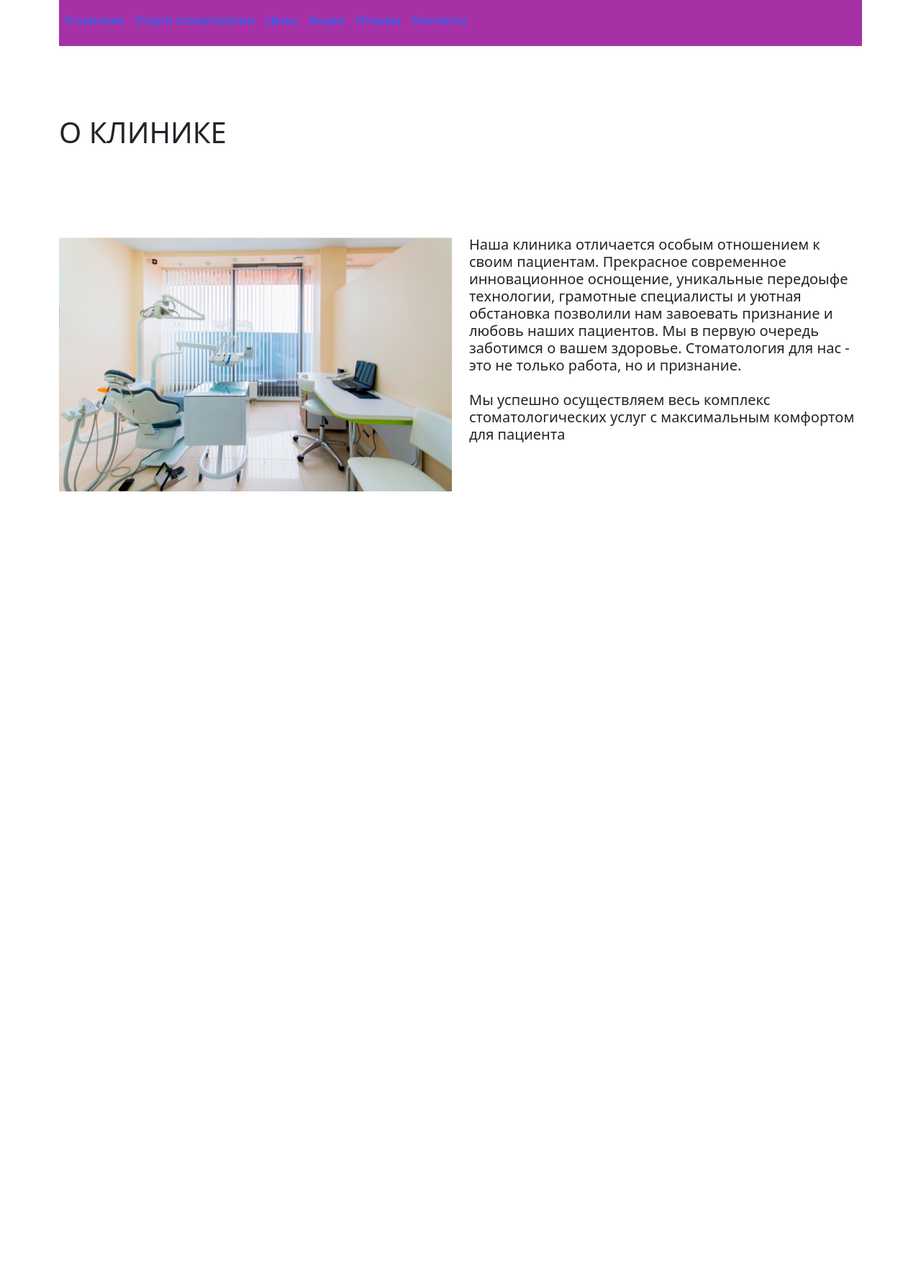
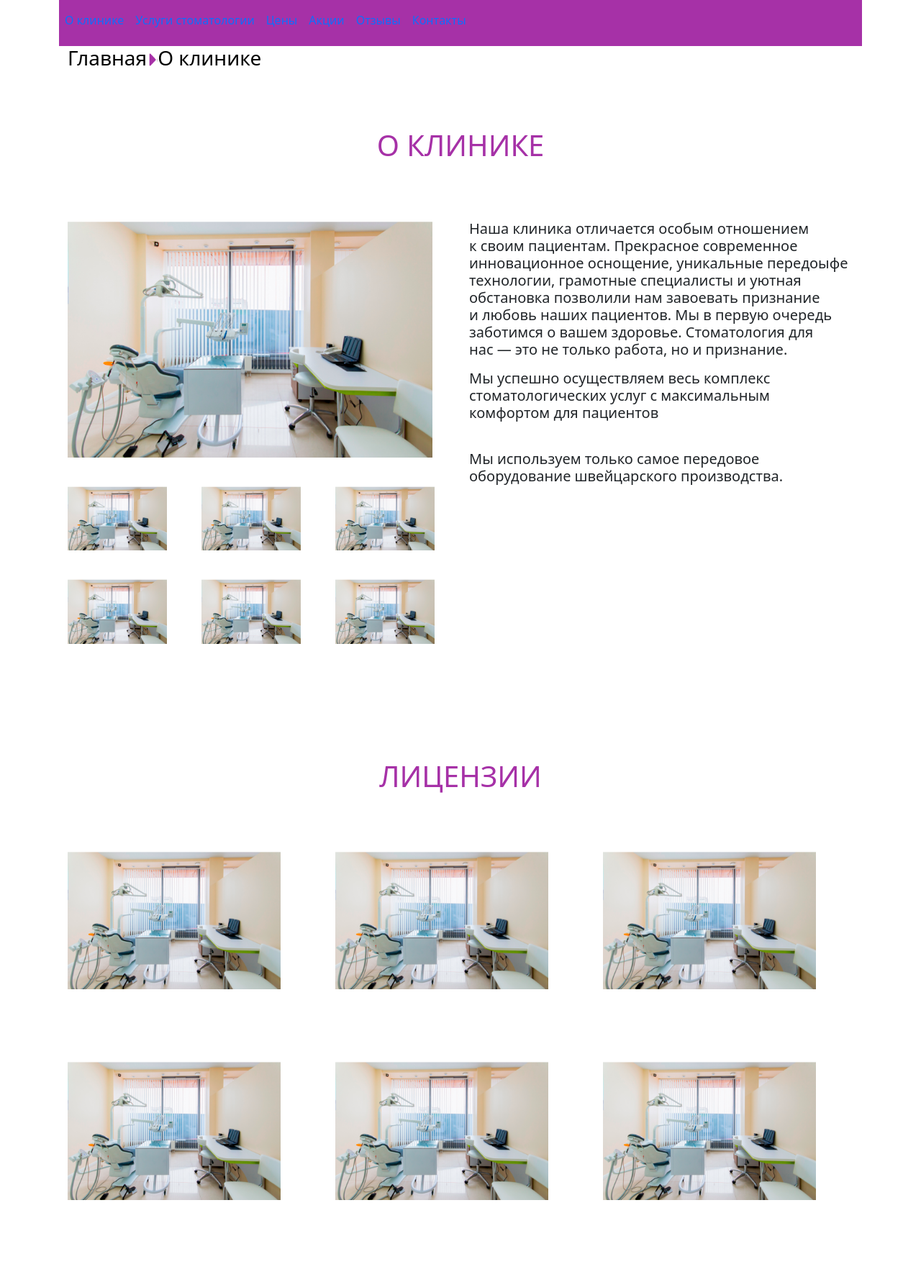
Before and after one commit to Burnmind/lmed, a PHP site: page /about.php in a window 1280 px wide. Shown: the whole page at 72% size. Before the commit the page ends 683 px from the top, so only its background shows below. Run offline with PHP 8.4, Linux system fonts and the light colour scheme; some libraries are stand-ins or nearby versions.

Commit message:
О клинике

```diff
--- a/about.php
+++ b/about.php
@@ -1,16 +1,51 @@
 <? require 'header.php' ?>
-<section class="about-page container">
-	<br><br><!-- ВСЕ ТОЖЕ САМОЕ -->
-	<br><br>
-	<h1><p  class="title">О КЛИНИКЕ</p><br><br></h1>
+<section class="about-block container">
+	<div class="container">
+		<h3><a href="index.php" class="anaw">Главная</a><img width="15" height="24" src="public/img/arrow.png"><a href="#" class="anaw">О клинике</a></h3>
+	<h1 class="title">О КЛИНИКЕ</h1>
 	<div class="row">
 		<div class="col-sm">
-			<img src="public/img/photo.png" class="img-fluid">
+			<img src="public/img/photo.png"  class="img-fluid titleimg">
+			<div class="row">
+					<div class="col-sm-4">
+						<img src="public/img/photo.png" class="img-fluid minipho">
+						<img src="public/img/photo.png" class="img-fluid minipho">
+					</div>
+					<div class="col-sm-4">
+						<img src="public/img/photo.png" class="img-fluid minipho">
+						<img src="public/img/photo.png" class="img-fluid minipho">
+					</div>
+					<div class="col-sm-4">
+						<img src="public/img/photo.png" class="img-fluid minipho">
+						<img src="public/img/photo.png" class="img-fluid minipho">
+					</div>
+
+			</div>
 		</div>
 		<div class="col-sm">
-			<h5><p>Наша клиника отличается особым отношением к своим пациентам. Прекрасное современное инновационное оснощение, уникальные передоыфе технологии, грамотные специалисты и уютная обстановка позволили нам завоевать признание и любовь наших пациентов. Мы в первую очередь заботимся о вашем здоровье. Стоматология для нас - это не только работа, но и признание.
-				<br><br>
-			Мы успешно осуществляем весь комплекс стоматологических услуг с максимальным комфортом для пациента</p></h5>
+				<h5><p id="textoklin">Наша клиника отличается особым отношением к&nbsp;своим пациентам. Прекрасное современное инновационное оснощение, уникальные передоыфе технологии, грамотные специалисты и&nbsp;уютная обстановка позволили нам завоевать признание и&nbsp;любовь наших пациентов. Мы&nbsp;в&nbsp;первую очередь заботимся о&nbsp;вашем здоровье. Стоматология для нас&nbsp;&mdash; это не&nbsp;только работа, но&nbsp;и&nbsp;признание.</p>
+
+			<p>Мы&nbsp;успешно осуществляем весь комплекс стоматологических услуг с&nbsp;максимальным комфортом для пациентов</p>
+			<br>
+			<p>Мы&nbsp;используем только самое передовое оборудование швейцарского производства.</p></h5>
+		</div>
+
+	</div>
+		<h1 class="title" id="licenset">ЛИЦЕНЗИИ</h1>
+		<div class="row">
+				<div class="col-sm-4">
+						<img src="public/img/photo.png" class="img-fluid minipho licensetimg">
+						<img src="public/img/photo.png" class="img-fluid minipho licensetimg">
+				</div>
+				<div class="col-sm-4">
+						<img src="public/img/photo.png" class="img-fluid minipho licensetimg">
+						<img src="public/img/photo.png" class="img-fluid minipho licensetimg">
+				</div>
+				<div class="col-sm-4">
+						<img src="public/img/photo.png" class="img-fluid minipho licensetimg">
+						<img src="public/img/photo.png" class="img-fluid minipho licensetimg">
+				</div>
+
 		</div>
 	</div>
 </section>
--- a/scss/pages/index.scss
+++ b/scss/pages/index.scss
@@ -1,20 +1,44 @@
-@import '../var';
+$mainPuple: #a631a7;
+$butBordR: 20px;
 
-.about-block {
 .title {
-		color: $mainPurple;
+	color: $mainPuple;
 	text-align: center;
+	margin:80px;
 }
-
-	// используй классы, а не id
 #button-podrobneeOKinike {
 	border-radius: $butBordR;
-		background-color: $mainPurple;
+	background-color: $mainPuple;
 	padding: 10px;
 	text-align: center;
 	margin: 20px;
 	font-weight:bolder;
 	font-size: 20px;
 	Width: 250px;
+	padding: 0px 0px 0px -210px;
 	}
+.minipho {
+		padding: 40px 0px 0px 0px;
+		max-width:85%;
 }
+.titleimg{
+	max-width:95%;
+}
+#licenset{
+	padding: 80px 0px 0px;
+	margin:80px;
+}
+.anaw{
+	text-decoration:none;
+	color:#000000;
+}
+.licensetimgleft{
+	max-width:85%;
+}
+.licensetimg{
+	max-width:85%;
+	padding: 0px 0px 100px 0px;
+}
+.licensetimgright{
+	max-width:85%;
+}
```
Also changed, not shown: index.php (+6 -7 lines), public/dist/css/styles.css, public/img/arrow.png (added), 1 other file. Lines whose indentation alone changed are shown as unchanged.
